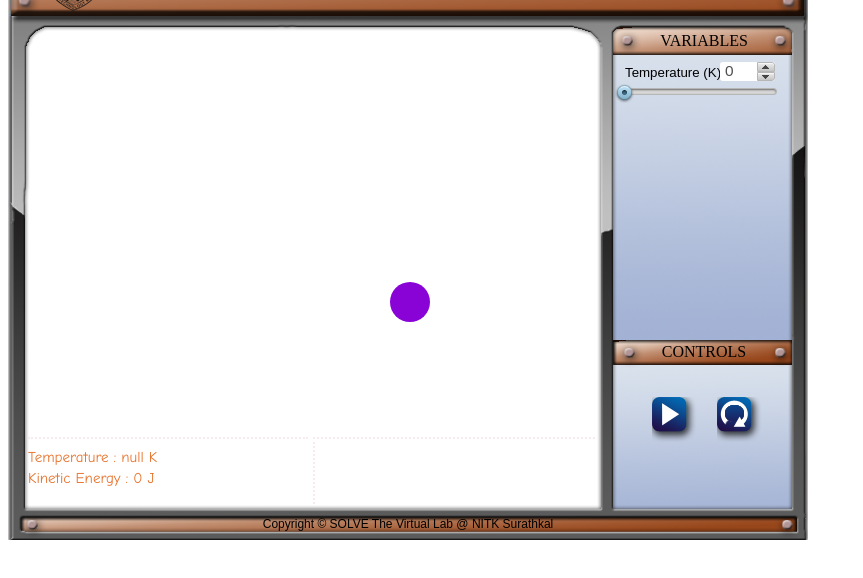
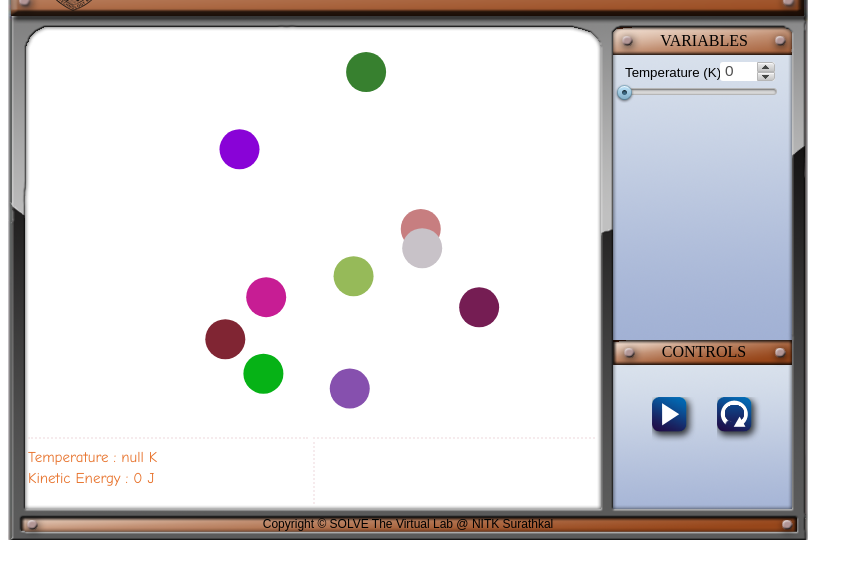
Before and after one commit to kas140472/ThirdLawOfThermodynamics-Simulation, a plain HTML site: page index.html in a window 1280 px wide. Shown: the part 68-646 px from the top of the page, without its empty margins (0-863 px from the left). Drawn offline with Linux system fonts and the light colour scheme.

Commit message:
Update index.html

```diff
--- a/index.html
+++ b/index.html
@@ -15,13 +15,14 @@
         var temp=0;
         var temps=0;
         var input;
+        var prev=temps;
 
         R=8.314;
         Na=6.022*10^23;
 
         var k=1;
         var ball=[];
-        var ballCount=1;
+        var ballCount=10;
         var dx=2+temps;
         var dy=-2+temps;
         for(var i=0;i<ballCount;i++){
@@ -85,12 +86,16 @@
         }
 
         function speed(input){
-            temps=input/1250;//*500;
-            for(var i=0;i<ballCount;i++){
-                ball[i].dx+=temps;//ball[i].x+ball[i].dx;
-                ball[i].dy+=temps;//ball[i].y+ball[i].dy;
-                //k=0;
+            temps=-2-input/125;//*500;
+            console.log("temps="+temps);
+            if(temps!=prev){
+                for(var i=0;i<ballCount;i++){
+                    ball[i].dx=temps;//ball[i].x+ball[i].dx;
+                    ball[i].dy=temps;//ball[i].y+ball[i].dy;
+                    //k=0;
+                }
             }
+            prev=temps;
             //dx=2+temps;
             //dy=-2+temps;
             // return new_value;
@@ -102,13 +107,13 @@
                 if(ball[i].x+ball[i].dx>530||ball[i].x+ball[i].dx<20)
                 {
                     console.log("hi");
-                    ball[i].dx=-ball[i].dx;
+                    ball[i].dx=-ball[i].dx+Math.random();
                     //ball[i].x=-ball[i].x;
                 }
                 if(ball[i].y+ball[i].dy>380||ball[i].y+ball[i].dy<20)
                 {
                     console.log("hi");
-                    ball[i].dy=-ball[i].dy;
+                    ball[i].dy=-ball[i].dy+Math.random();
                     //ball[i].y=-ball[i].y;
                 }
             }
@@ -255,7 +260,7 @@
     <div id="ctrltitle">CONTROLS</div>
     <!-- Region for User controls of simulation -->
     <div id="controls">
-        <img id="playpausebutton" onclick="simstate();" src="sins/blueplaydull.png" />
+        <img id="playpausebutton" onclick="simstate()" src="sins/blueplaydull.png" />
         <img id="rotationbutton" onclick="location.reload();" src="sins/bluecwdull.png" />
     </div>
     <!-- DND-Copyright display-->
```
